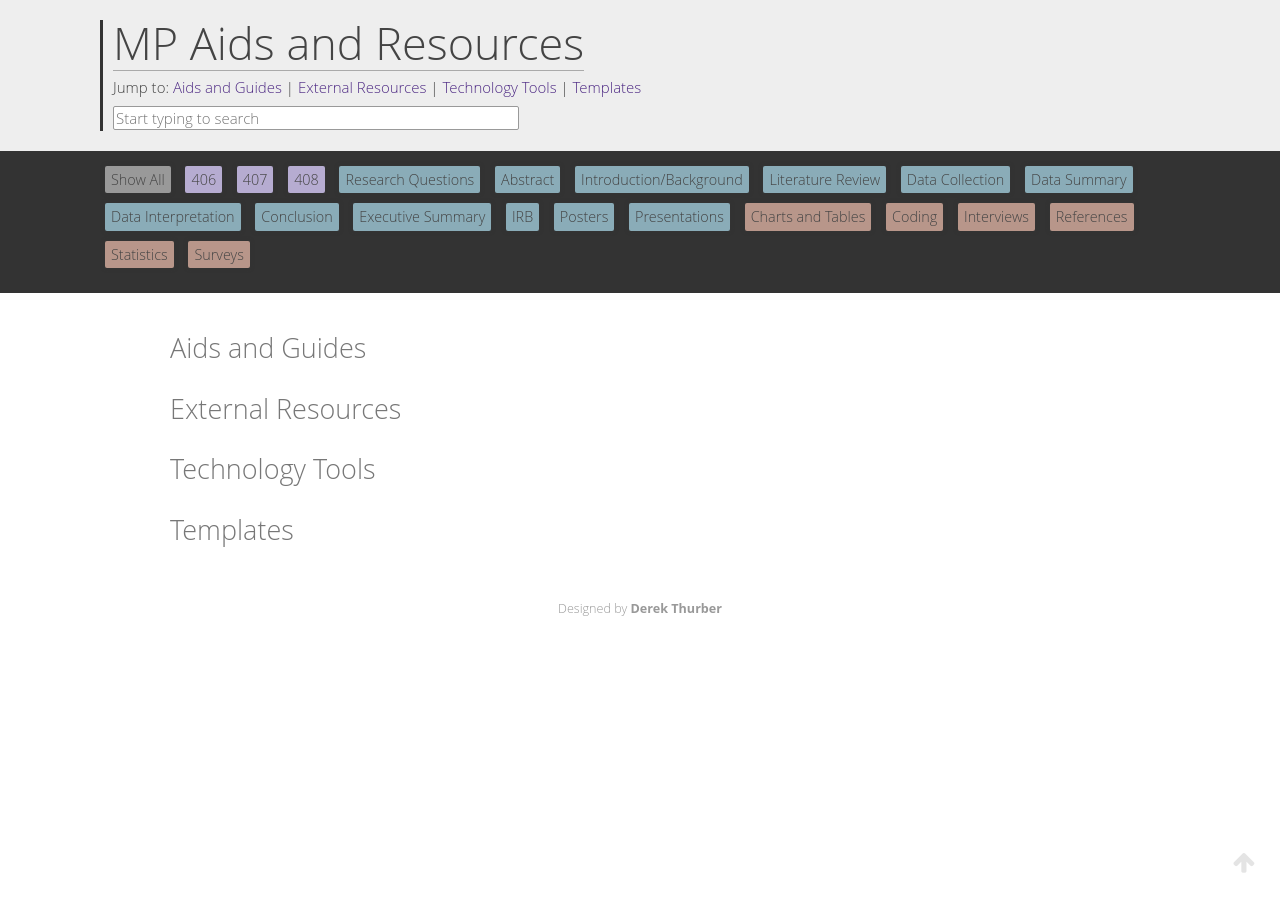
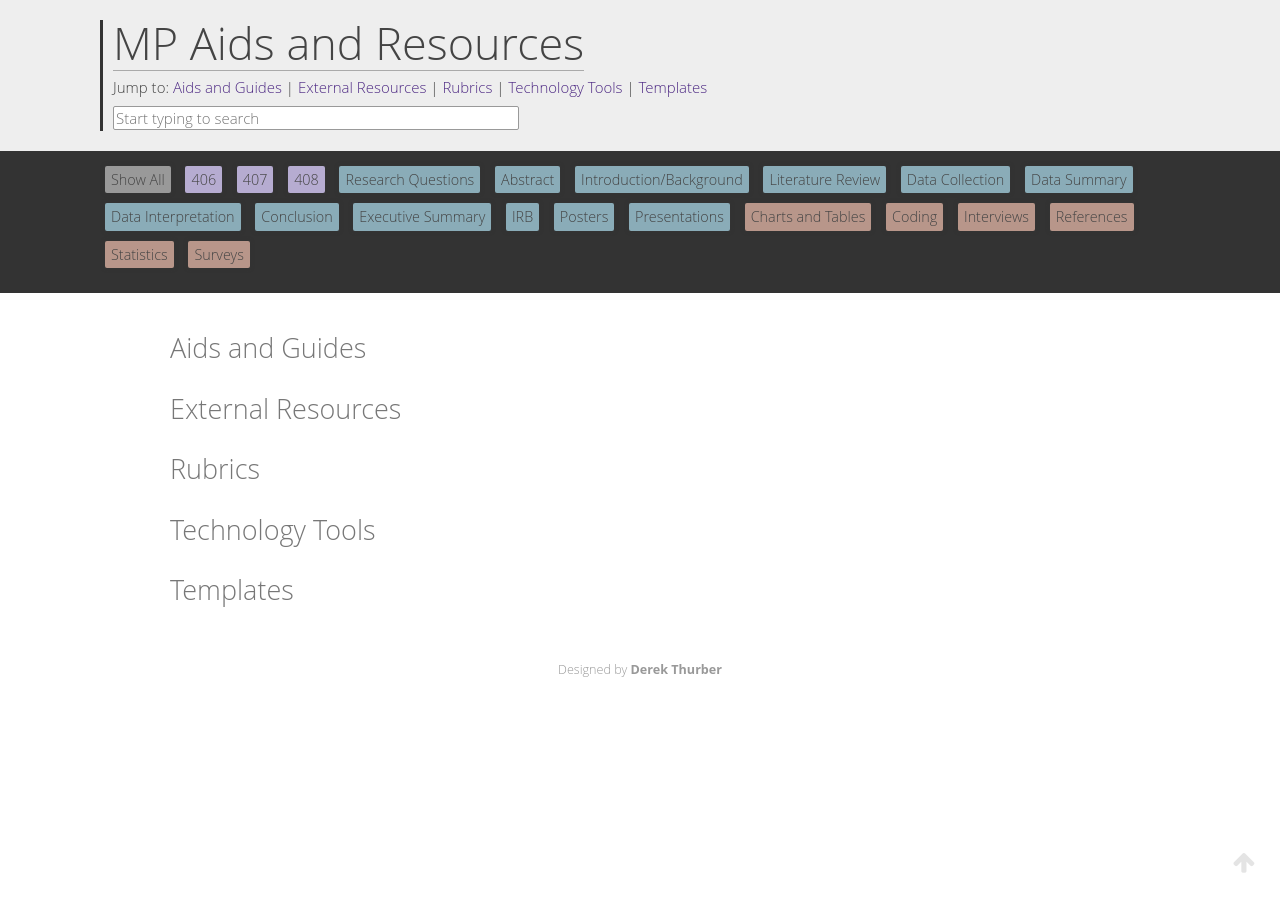
Before and after one commit to dwthurber/mshe-tech-tools, a Jekyll site: the page index.html, which Jekyll copies as it is, in a window 1280 px wide. Built offline with Jekyll 4.4.1, drawn with Linux system fonts in a browser that asks for light colours; nearby versions of some CDN libraries.

Commit message:
added rubrics section

```diff
--- a/index.html
+++ b/index.html
@@ -35,7 +35,7 @@
                 <!--<li id="category-button">Category <i id="category-chevron" class="fa fa-chevron-down"></i></li>-->
                 <!--<li id="search-button">Search <i id="search-chevron" class="fa fa-chevron-down"></i></li>-->
             </ul>
-            <p>Jump to: <a href="#aids" class="smoothScroll">Aids and Guides</a> | <a href="#resources" class="smoothScroll">External Resources</a> | <a href="#technology" class="smoothScroll">Technology Tools</a> | <a href="#templates" class="smoothScroll">Templates</a></p>
+            <p>Jump to: <a href="#aids" class="smoothScroll">Aids and Guides</a> | <a href="#resources" class="smoothScroll">External Resources</a> | <a href="#rubrics" class="smoothScroll">Rubrics</a> | <a href="#technology" class="smoothScroll">Technology Tools</a> | <a href="#templates" class="smoothScroll">Templates</a></p>
             <input id="input" type="text" placeholder="Start typing to search">
         </div>
     </div>
@@ -445,6 +445,11 @@
         </div>
 
         <div class="flex-container group">
+            <h3 class="flex-header" id="rubrics">Rubrics</h3>
+
+        </div>
+
+        <div class="flex-container group">
             <h3 class="flex-header" id="technology">Technology Tools</h3>
             <div class="mix surveys data-collection technology 407 408" data-name="Survey Monkey">
                 <img src="./img/survey-monkey.png" alt="survey monkey logo">
```
